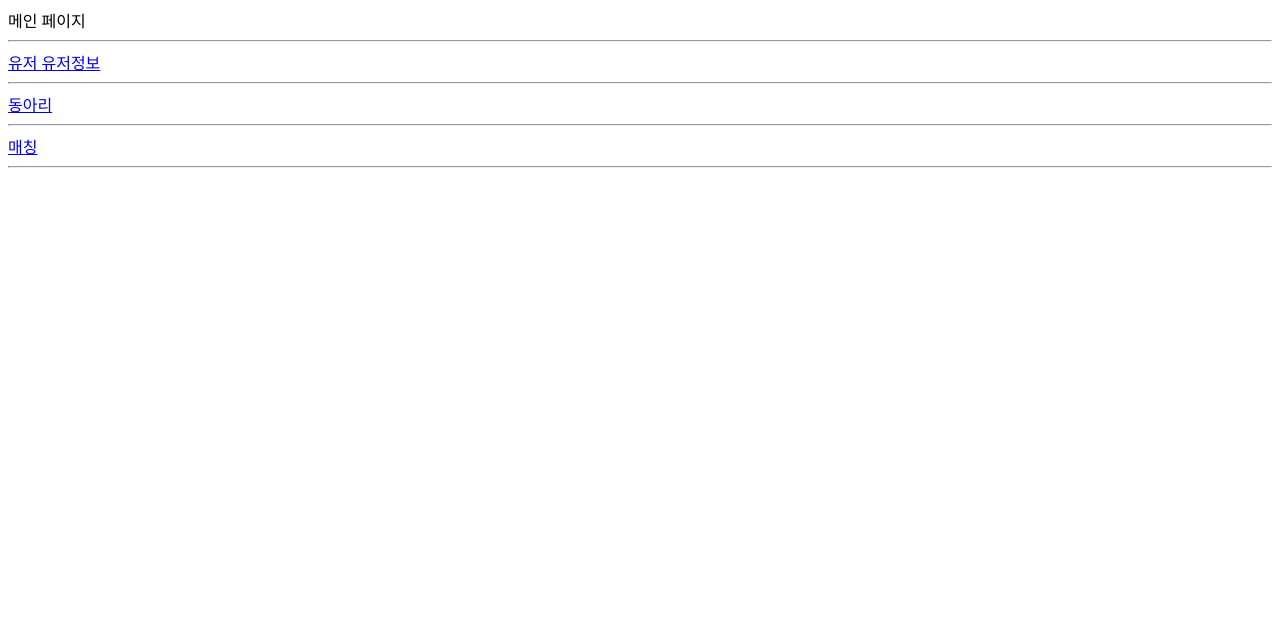
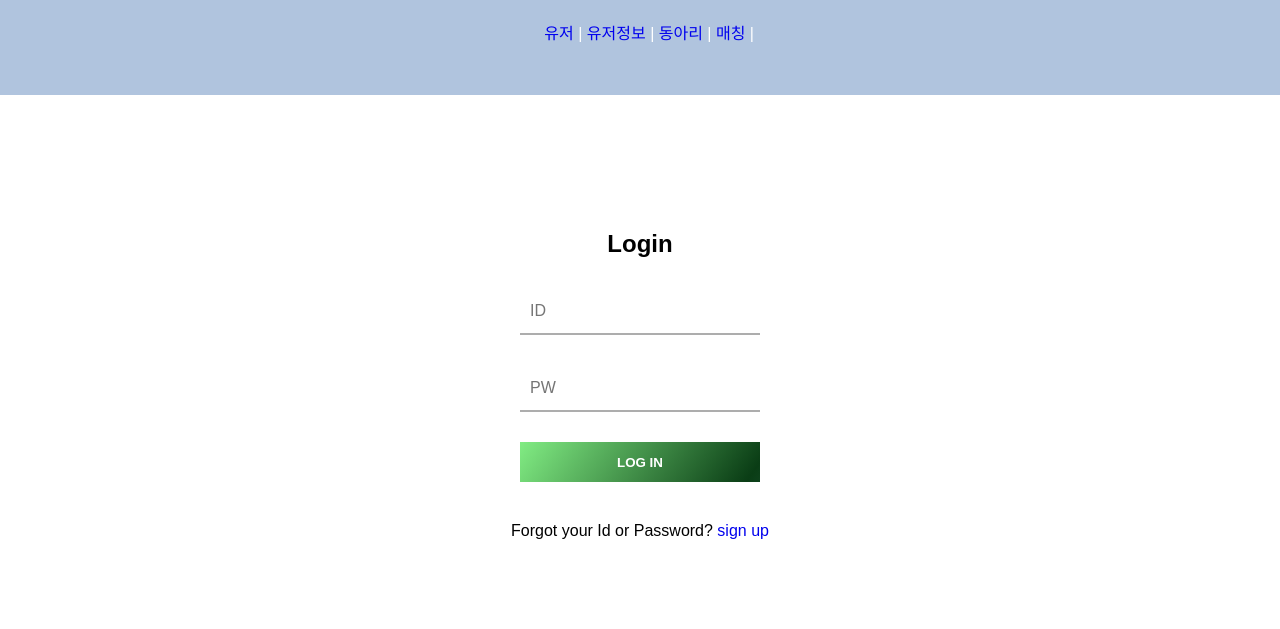
Before and after one commit to chakunyoung/mjuclub, a Django app: template app_main/templates/main.html in a window 1280 px wide. Shown: the top 629 px of the page. Run offline with Django 3.2, Linux system fonts and the light colour scheme; the template is opened without the code that fills it, so the values that code supplies are empty.

Commit message:
main.html, style.css 파일 작성, club.html, club.css 파일 작성했지만, club.css 경로를 찾을 수 없다고 함

```diff
--- a/app_main/templates/main.html
+++ b/app_main/templates/main.html
@@ -3,22 +3,51 @@
 <head>
     <meta charset="UTF-8">
     <title>Title</title>
+    <link rel="stylesheet" type="text/css" href="static/css/style.css">
+
 </head>
+
+
 <body>
-메인 페이지
-<hr>
+    <div id="page">
+        <header>
+            <div id = "top_menu">
+                <a href="user/"> 유저 </a> |
+{#    127.0.0.1:8000/user  로 이동 #}
+                <a href="user/userInfo"> 유저정보 </a> |
+{#    127.0.0.1:8000/user/userInfo  로 이동 #}
+                <a href="club/"> 동아리 </a> |
+                <a href="match/"> 매칭 </a> |
+            </div>
+        </header>
+    </div>
+    <form action="index.html" method="post" class="loginForm">
+      <h2>Login</h2>
+      <div class="idForm">
+          <label>
+              <input type="text" class="id" placeholder="ID">
+          </label>
+      </div>
+      <div class="passForm">
+          <label>
+              <input type="password" class="pw" placeholder="PW">
+          </label>
+      </div>
+      <button type="button" class="btn" onclick="button()">
+        LOG IN
+      </button>
+      <script>
+      	let button = () => {
+        	alert('login Button !')
+        }
+      </script>
+      <div class="bottomText">
+        Forgot your Id or Password? <a href="#">sign up</a>
+      </div>
+    </form>
 
-<a href="user/"> 유저 </a>
-{#    127.0.0.1:8000/user  로 이동 #}
 
-<a href="user/userInfo"> 유저정보 </a>
-{#    127.0.0.1:8000/user/userInfo  로 이동 #}
 
-<hr>
-<a href="club/"> 동아리 </a>
-<hr>
-<a href="match/"> 매칭 </a>
-<hr>
 
 </body>
 </html>
--- a/config/settings.py
+++ b/config/settings.py
@@ -89,9 +89,10 @@ USE_TZ = True
 
 STATIC_URL = '/static/'
 
-STATICFILES_DIRS = [
+STATICFILES_DIRS = (
     os.path.join(BASE_DIR, 'config', 'static'),  ################### BASE_DIR/config/static
-]
+)
+
 
 #BASE_DIR = os.path.dirname(os.path.dirname(os.path.abspath(__file__)))
 
--- /dev/null
+++ b/config/static/css/style.css
@@ -0,0 +1,98 @@
+*{
+  margin: 0;
+  padding: 0;
+  text-decoration: none;
+  font-family:sans-serif;
+
+}
+
+header{
+  width: 1300px;
+  height: 95px;
+  background-color: lightsteelblue;
+  position:relative;
+}
+
+#top_menu{
+  position: absolute;
+  top: 20px;
+  right: 42%;
+  color: white;
+}
+
+
+
+.loginForm {
+  position:absolute;
+  width:300px;
+  height:400px;
+  padding: 30px 20px;
+  background-color:#FFFFFF;
+  text-align:center;
+  top:50%;
+  left:50%;
+  transform: translate(-50%,-50%);
+  border-radius: 15px;
+}
+
+.loginForm h2{
+  text-align: center;
+  margin: 30px;
+}
+
+.idForm{
+  border-bottom: 2px solid #adadad;
+  margin: 30px;
+  padding: 10px 10px;
+}
+
+.passForm{
+  border-bottom: 2px solid #adadad;
+  margin: 30px;
+  padding: 10px 10px;
+}
+
+.id {
+  width: 100%;
+  border:none;
+  outline:none;
+  color: #636e72;
+  font-size:16px;
+  height:25px;
+  background: none;
+}
+
+.pw {
+  width: 100%;
+  border:none;
+  outline:none;
+  color: #636e72;
+  font-size:16px;
+  height:25px;
+  background: none;
+}
+
+.btn {
+  position:relative;
+  left:40%;
+  transform: translateX(-50%);
+  margin-bottom: 40px;
+  width:80%;
+  height:40px;
+  background: linear-gradient(125deg, #81ec83, #0a3d15, #518a8a) left;
+  background-size: 200%;
+  color:white;
+  font-weight: bold;
+  border:none;
+  cursor:pointer;
+  transition: 0.4s;
+  display:inline;
+}
+
+.btn:hover {
+  background-position: right;
+}
+
+.bottomText {
+  text-align: center;
+}
```
Also changed, not shown: app_club/templates/club.html (+15 -2 lines), app_main/templates/index.html (added, +10 -0 lines), config/static/css/club.css (added, +23 -0 lines).
